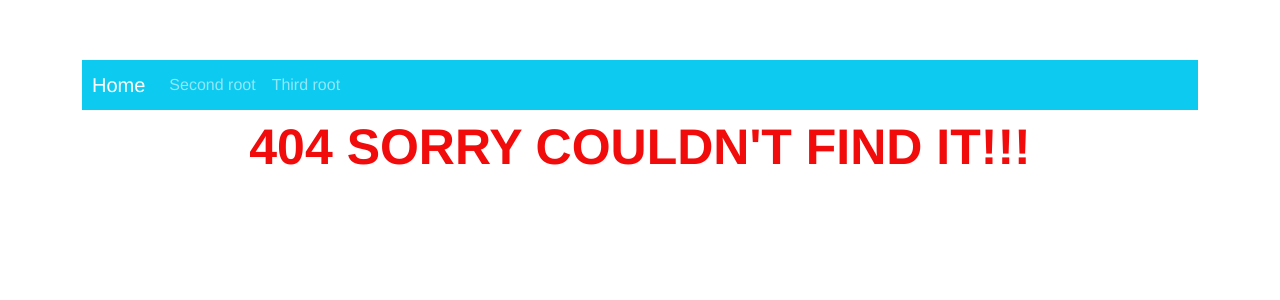
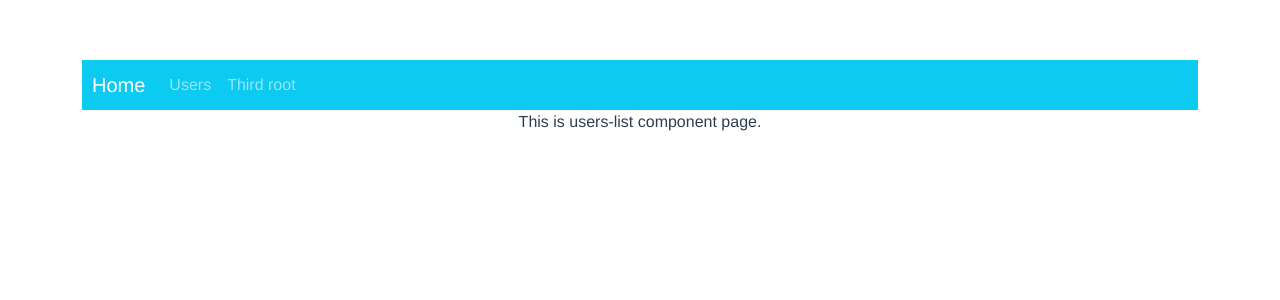
Before and after one commit to PaulMartynov/first-vue-project, a Vue app: page /users/list in a window 1280 px wide. Before the commit this address had no page. Shown: the top 300 px of the page. Built offline with nearby package versions, Linux system fonts and the light colour scheme.

Commit message:
Add UsersList component

```diff
--- a/src/components/Home.vue
+++ b/src/components/Home.vue
@@ -1,6 +1,6 @@
 <template>
   <p class="homeText">
-    HOME-Root
+    HOME-Page
   </p>
 </template>
 
--- a/src/components/Navbar.vue
+++ b/src/components/Navbar.vue
@@ -5,7 +5,7 @@
     variant="info">
     <b-navbar-brand :to="{ name: 'Home' }">Home</b-navbar-brand>
     <b-navbar-nav>
-      <b-nav-item href="#">Second root</b-nav-item>
+      <b-nav-item :to="{ name: 'UsersList' }">Users</b-nav-item>
       <b-nav-item href="#">Third root</b-nav-item>
     </b-navbar-nav>
   </b-navbar>
--- /dev/null
+++ b/src/components/users/UsersList.component.vue
@@ -0,0 +1,15 @@
+<template>
+  <div>
+    <p>This is users-list component page.</p>
+  </div>
+</template>
+
+<script>
+export default {
+  name: 'UsersList',
+};
+</script>
+
+<style scoped>
+
+</style>
--- a/src/router/index.js
+++ b/src/router/index.js
@@ -2,6 +2,7 @@ import Vue from 'vue';
 import Router from 'vue-router';
 import Home from '@/components/Home';
 import NotFound from '@/components/error-pages/NotFound';
+import UsersList from '@/components/users/UsersList.component';
 
 Vue.use(Router);
 
@@ -14,6 +15,11 @@ export default new Router({
       component: Home,
     },
     {
+      path: '/users/list',
+      name: 'UsersList',
+      component: UsersList,
+    },
+    {
       path: '*',
       name: 'NotFound',
       component: NotFound,
```
